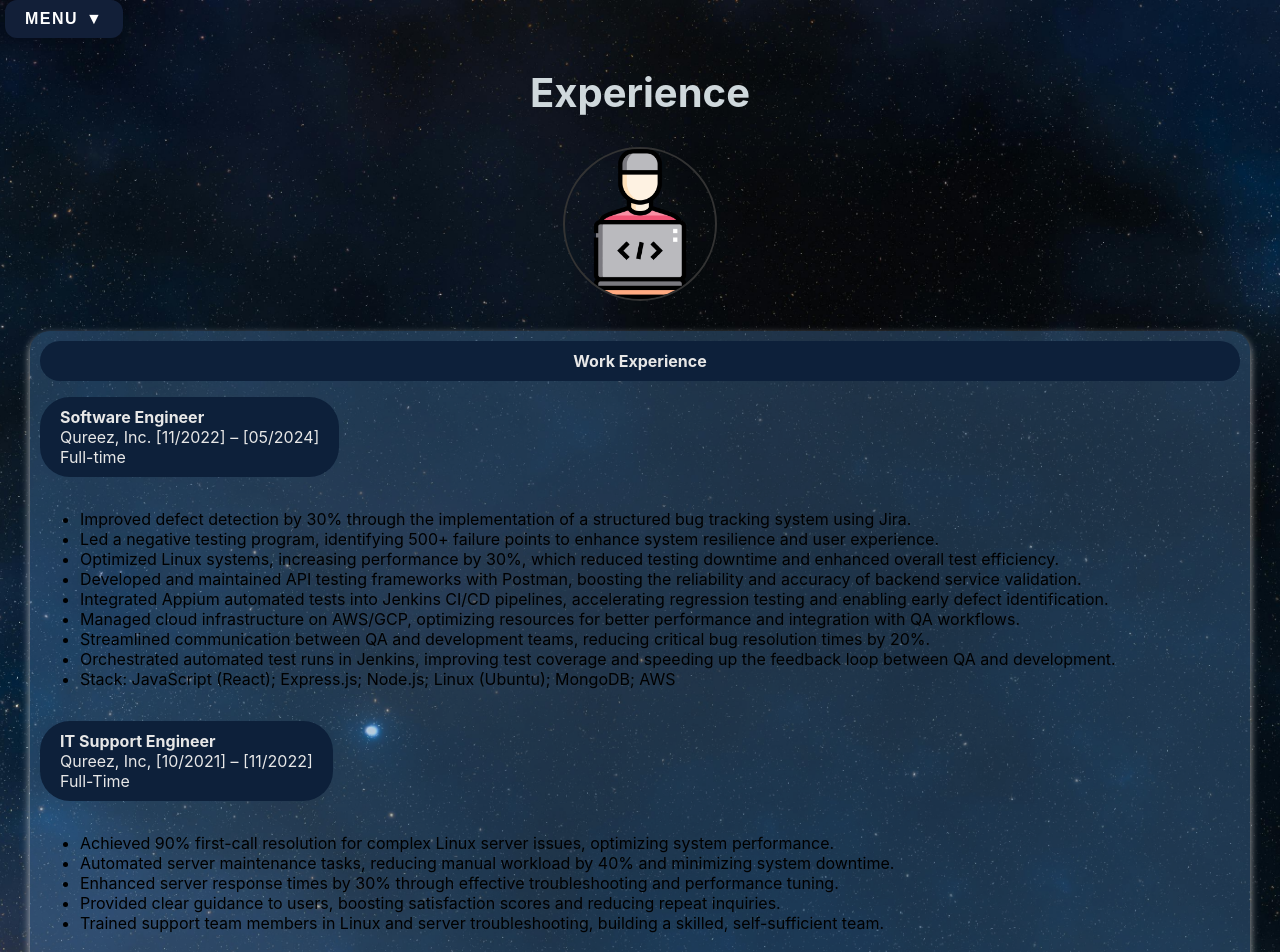
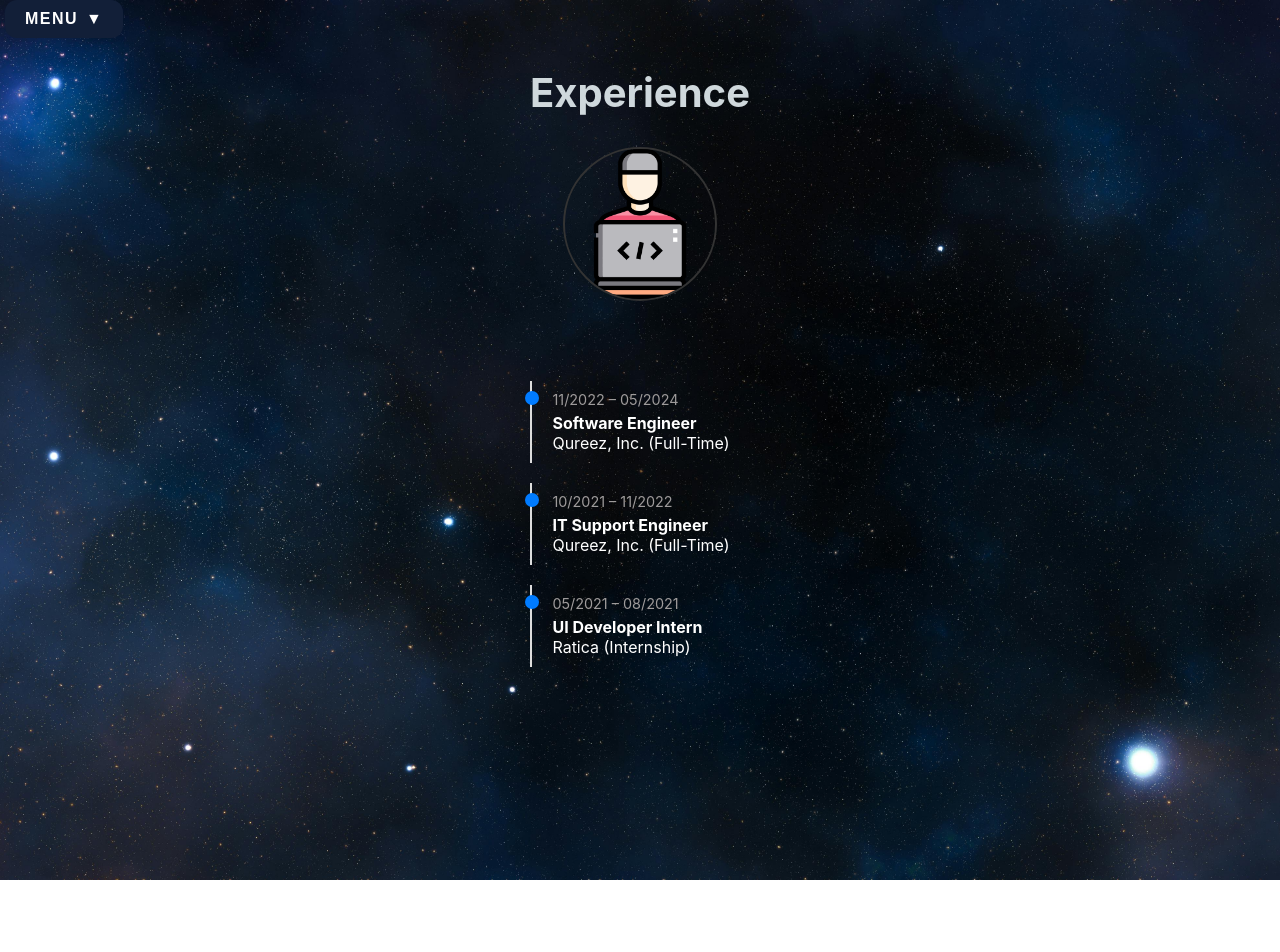
Before and after one commit to arsanyattalla/my-portfolio, a React (Create React App) app: page /experience in a window 1280 px wide. Shown: the top 952 px of the page. After the commit the page ends 880 px from the top, so only its background shows below. Built offline with nearby package versions, Linux system fonts and the light colour scheme.

Commit message:
added-features

```diff
--- a/src/pages/experience.js
+++ b/src/pages/experience.js
@@ -26,65 +26,34 @@ function Experience() {
 
         {!selectedComponent && (
           <>
-            <div className={`about-container ${animate ? "animate-slideIn" : ""}`}>
+            <div
+              className={`about-container ${animate ? "animate-slideIn" : ""}`}
+            >
               <p className="header">Experience</p>
               <div className="profile-pic-container">
                 <img className="profile-pic" src={profileImg} alt="Profile" />
               </div>
-            </div>
-
-            <div className={`experience-content ${animate ? "animate-slideIn" : ""}`}>
-              <div className="experience-block">
-              <strong className="title0">Work Experience</strong>
-                <p className="dynamic-text">
+              <div className="timeline">
+                <div className="timeline-item">
+                  <span className="timeline-date">11/2022 – 05/2024</span>
                   <strong>Software Engineer</strong>
                   <br />
-                  Qureez, Inc. [11/2022] – [05/2024]
-                  <br />
-                  Full-time
-                </p>
+                  Qureez, Inc. (Full-Time)
+                </div>
 
-                <ul>
-                  <li>Improved defect detection by 30% through the implementation of a structured bug tracking system using Jira.</li>
-                  <li>Led a negative testing program, identifying 500+ failure points to enhance system resilience and user experience.</li>
-                  <li>Optimized Linux systems, increasing performance by 30%, which reduced testing downtime and enhanced overall test efficiency.</li>
-                  <li>Developed and maintained API testing frameworks with Postman, boosting the reliability and accuracy of backend service validation.</li>
-                  <li>Integrated Appium automated tests into Jenkins CI/CD pipelines, accelerating regression testing and enabling early defect identification.</li>
-                  <li>Managed cloud infrastructure on AWS/GCP, optimizing resources for better performance and integration with QA workflows.</li>
-                  <li>Streamlined communication between QA and development teams, reducing critical bug resolution times by 20%.</li>
-                  <li>Orchestrated automated test runs in Jenkins, improving test coverage and speeding up the feedback loop between QA and development.</li>
-                  <li>Stack: JavaScript (React); Express.js; Node.js; Linux (Ubuntu); MongoDB; AWS</li>
-                </ul>
-
-                <p className="dynamic-text">
+                <div className="timeline-item">
+                  <span className="timeline-date">10/2021 – 11/2022</span>
                   <strong>IT Support Engineer</strong>
                   <br />
-                  Qureez, Inc, [10/2021] – [11/2022]
+                  Qureez, Inc. (Full-Time)
+                </div>
+
+                <div className="timeline-item">
+                  <span className="timeline-date">05/2021 – 08/2021</span>
+                  <strong>UI Developer Intern</strong>
                   <br />
-                  Full-Time
-                </p>
-                <ul>
-                  <li>Achieved 90% first-call resolution for complex Linux server issues, optimizing system performance.</li>
-                  <li>Automated server maintenance tasks, reducing manual workload by 40% and minimizing system downtime.</li>
-                  <li>Enhanced server response times by 30% through effective troubleshooting and performance tuning.</li>
-                  <li>Provided clear guidance to users, boosting satisfaction scores and reducing repeat inquiries.</li>
-                  <li>Trained support team members in Linux and server troubleshooting, building a skilled, self-sufficient team.</li>
-                </ul>
-
-                <p className="dynamic-text">
-                  <strong>Software Engineer-Frontend Developer Intern</strong>
-                  <br />
-                  Ratica, [05/2021] – [08/2021]
-                  <br />
-                  Internship
-                </p>
-                <ul>
-                  <li>Developed and launched a new user interface for the company’s flagship product, resulting in a 20% increase in user engagement.</li>
-                  <li>Optimized web applications for speed and scalability, reducing page load times by 35%.</li>
-                  <li>Implemented responsive design techniques, enhancing user experience across all devices.</li>
-                  <li>Introduced code review practices that improved code quality and reduced bugs by 15%.</li>
-                  <li>Led a successful migration to React, improving maintainability and developer productivity.</li>
-                </ul>
+                  Ratica (Internship)
+                </div>
               </div>
             </div>
           </>
--- a/src/styles/App.css
+++ b/src/styles/App.css
@@ -11,6 +11,44 @@
   gap: 1px;
 }
 
+.timeline {
+  padding: 20px;
+  margin: 60px auto;
+  max-width: 600px;
+  display: flex;
+  align-items: center;
+  justify-content: center;
+  flex-direction: column;
+  background-size: cover;
+  display: inline;
+}
+
+.timeline-item {
+  border-left: 2px solid #ddd;
+  padding: 10px 20px;
+  position: relative;
+  margin-bottom: 20px;
+  color: white;
+
+}
+
+.timeline-item::before {
+  content: '';
+  position: absolute;
+  left: -7px;
+  top: 10px;
+  background-color: #007bff;
+  border-radius: 50%;
+  width: 14px;
+  height: 14px;
+}
+
+.timeline-date {
+  font-size: 0.9rem;
+  color: #9e9b9b;
+  margin-bottom: 5px;
+  display: block;
+}
 
 
 .header {
--- a/src/styles/DropdownMenu.css
+++ b/src/styles/DropdownMenu.css
@@ -56,7 +56,7 @@
     position: absolute;
     top: 100%;
     left: 0;
-    background: rgb(3, 22, 59);
+    background: rgb(37, 65, 119);
     border: 1px solid #042142;
     border-radius: 4px;
     margin-top: 4px;
@@ -66,13 +66,48 @@
     max-height: 0; /* Initially hidden */
     overflow: hidden; /* Hide overflowing content */
     transition: max-height 0.4s ease; /* Smooth transition */
+    padding:10px;
+  }
+
+  @keyframes slideDown {
+    from {
+      max-height: 0;
+      opacity: 0;
+      transform: scaleY(0.5); /* Start slightly compressed */
+    }
+    to {
+      max-height: 200px; /* Adjust to the expected height */
+      opacity: 1;
+      transform: scaleY(1); /* Fully expanded */
+    }
+  }
+
+  @keyframes slideUp {
+    from {
+      max-height: 200px; /* Adjust to the expected height */
+      opacity: 1;
+      transform: scaleY(1); /* Fully expanded */
+    }
+    to {
+      max-height: 0;
+      opacity: 0;
+      transform: scaleY(0.5); /* Slightly compressed */
+    }
   }
 
   .dropdown-menu.open {
-    max-height: 200px; /* Adjust based on expected menu height */
-    overflow: visible;
+    animation: slideDown 0.4s ease forwards; /* Slide down animation */
   }
 
+  .dropdown-menu.closed {
+    animation: slideUp 0.4s ease forwards; /* Slide up animation */
+  }
+
+  .dropdown-item.highlighted {
+    background-color: #061430; /* Highlight background color */
+    color: #ffffff; /* Highlight text color */
+    font-weight: bold; /* Optional: Make it stand out */
+  }
 
   .dropdown-item {
     padding: 8px 12px;
@@ -81,5 +116,5 @@
   }
 
   .dropdown-item:hover {
-    background-color: #060d4b;
+    background-color: #1f2329;
   }
--- a/src/utils/DropdownMenu.js
+++ b/src/utils/DropdownMenu.js
@@ -58,11 +58,11 @@ const DropdownMenu = ({ placeholder, className, onOptionSelected }) => {
             <span className="dropdown-arrow">{isOpen ? "▲" : "▼"}</span>
           </button>
           {isOpen && (
-            <ul className="">
+  <ul className={`dropdown-menu ${isOpen ? "open" : ""}`}>
     {options.map((option, index) => (
       <li
         key={index}
-                  className="p-3"
+        className="dropdown-item"
         onClick={() => handleOptionClick(option)}
       >
         {option.label}
@@ -70,6 +70,8 @@ const DropdownMenu = ({ placeholder, className, onOptionSelected }) => {
     ))}
   </ul>
 )}
+
+
         </div>
       ) : (
         <div>{selectedOption.component}</div>
```
Lines whose indentation alone changed are shown as unchanged.
